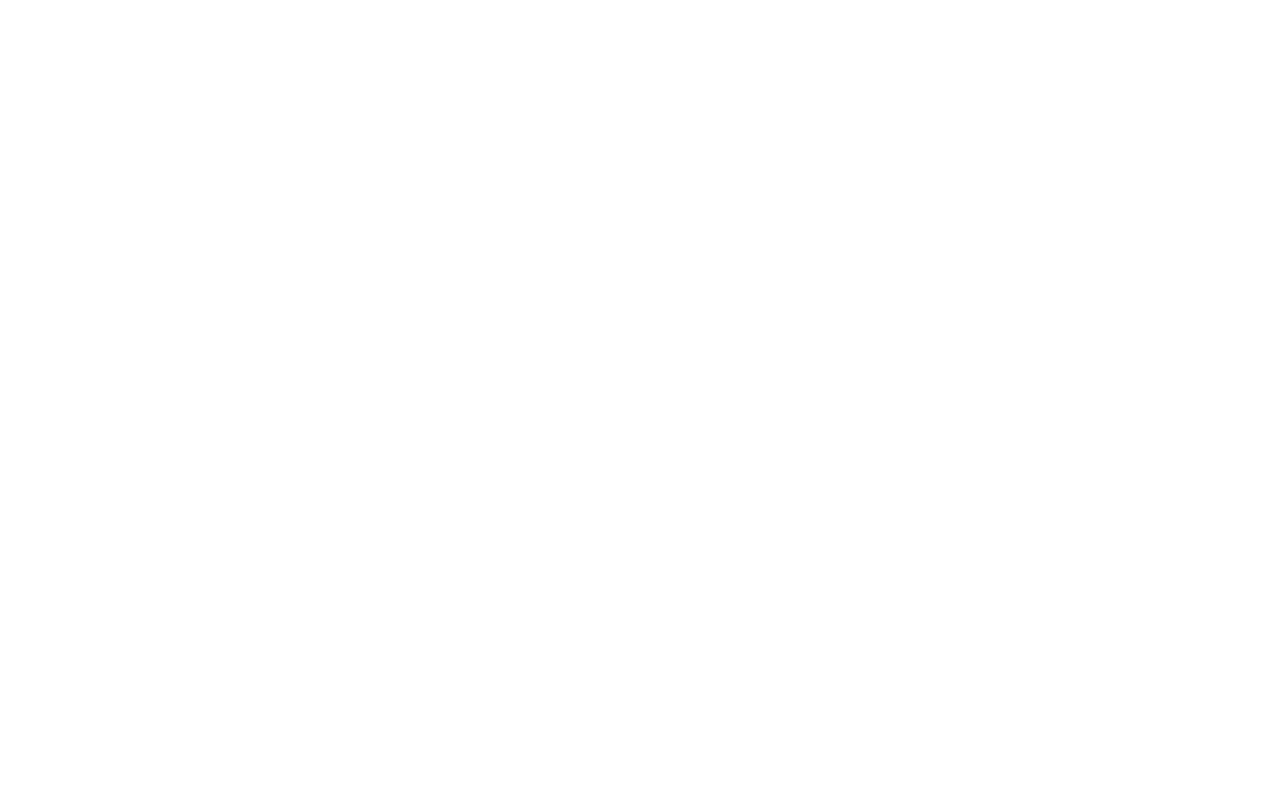
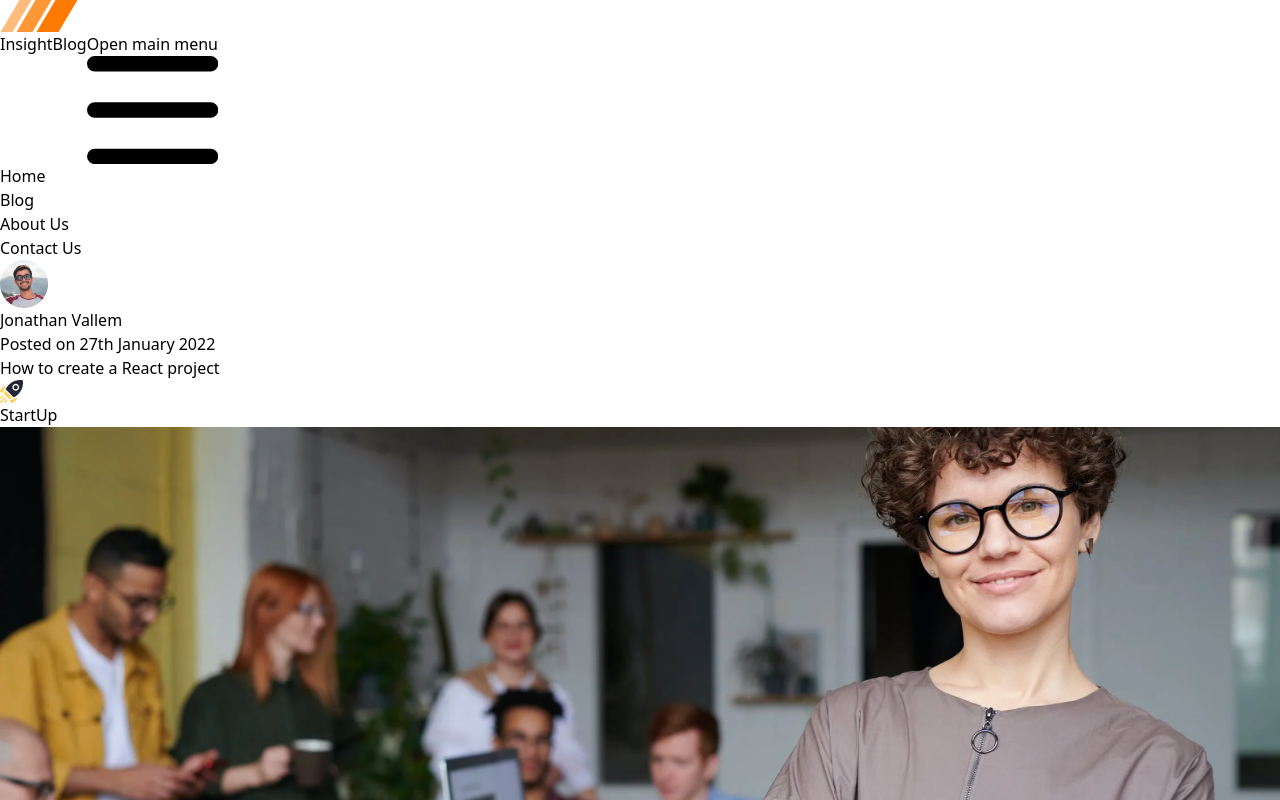
Before and after one commit to AyadAzad/blog-web, a React (Vite) app: page /blog/1/1 in a window 1280 px wide. Before the commit this address had no page. Shown: the top 800 px of the page. Built offline with nearby package versions, Linux system fonts and the light colour scheme.

Commit message:
Made dynamic routing and dynamic posting for the blogs,

```diff
--- a/src/App.tsx
+++ b/src/App.tsx
@@ -9,8 +9,7 @@
 import AlexandraRybinskaya from "./Components/author/AlexandraRybinskaya.tsx";
 import JennyWilson from "./Components/author/JennyWilson.tsx";
 import LeslieAlexander from "./Components/author/LeslieAlexander.tsx";
-import BlogPostStartup from "./Components/BlogPost/BlogPostStartup.tsx";
-import BlogPostBusiness from "./Components/BlogPost/BlogPostBusiness.tsx";
+import BlogContent from "./Components/BlogPost/BlogContent.tsx";
 function App() {
   return (
     <>
@@ -20,11 +19,10 @@
           <Route path="/blog" element={<Blog />}></Route>
           <Route path="/aboutus" element={<AboutUs />}></Route>
           <Route path="/contactus" element={<ContactUs />}></Route>
-          <Route path="/blogPostStartup" element={<BlogPostStartup />}></Route>
-          <Route
-            path="/blogPostBusiness"
-            element={<BlogPostBusiness />}
-          ></Route>
+
+          {/*it's a dynamic routing, no need to change anything here*/}
+          <Route path="/blog/:id/:title" element={<BlogContent />}></Route>
+
           <Route path="/privacyPolice" element={<PrivacyPolice />}></Route>
           <Route path="/contactUs" element={<ContactUs />}></Route>
           <Route path="/aboutUs" element={<AboutUs />}></Route>
--- /dev/null
+++ b/src/Components/BlogPost/BlogContent.tsx
@@ -0,0 +1,54 @@
+import {useParams} from "react-router-dom";
+import PostListData from "../Blogs/PostListData.tsx";
+import NavBar from "../NavBar.tsx";
+import profilePicture from "../../assets/ProfilePicture.png";
+import startap from "../../assets/startap.png";
+import photoOfWomen from "../../assets/photoOfWomen.png";
+import MarkdownFileRenderer from "./MarkdownFileRenderer.tsx";
+import WhatToReadNext from "./WhatToReadNext.tsx";
+import JoinNow from "../homePage/JoinNow.tsx";
+import Footer from "../Footer.tsx";
+const BlogContent = () =>{
+    const { id } = useParams();
+    const selectedPost = PostListData.find((post) => post.id === parseInt(id!, 10));
+
+    if (!selectedPost) {
+        return <div>Blog post not found</div>;
+    }
+    return (
+        <>
+            <NavBar />
+            <div className="md:ml-auto">
+                <div className="pt-20 pl-28 flex flex-row">
+                    <div>
+                        <img src={profilePicture} alt="Profile" />
+                    </div>
+                    <div className="px-5">
+                        <p className="text-2xl font-medium">Jonathan Vallem</p>
+                        <p className="text-slate-500 text-base">
+                            Posted on 27th January 2022
+                        </p>
+                    </div>
+                </div>
+                <p className="pt-5 pb-11 px-28 md:text-6xl text-3xl w-3/4">
+                    {selectedPost.title}
+                </p>
+                <div className="pt-2 pb-11 px-28 flex flex-row">
+                    <img className="w-7" src={startap} alt="Startap" />
+                    <p className="pl-5 text-2xl">{selectedPost.catagory}</p>
+                </div>
+                <div className="flex items-center justify-center">
+                    <img src={photoOfWomen} alt="Photo of Women" />
+                </div>
+                <div className="ml-2 md:ml-80 mt-20 md:w-7/12 pb-20 md:pr-10">
+                    <MarkdownFileRenderer filePath={selectedPost.contentPath} />
+                </div>
+            </div>
+
+            <WhatToReadNext />
+            <JoinNow />
+            <Footer />
+        </>
+    )
+}
+export default BlogContent;
--- a/src/Components/BlogPost/BlogPostBusiness.tsx
+++ /dev/null
@@ -1,45 +0,0 @@
-import NavBar from "../NavBar";
-import profilePicture from "../../assets/ProfilePicture.png";
-import startap from "../../assets/startap.png";
-import photoOfWomen from "../../assets/photoOfWomen.png";
-import Text from "./TextAboutBusiness";
-import WhatToReadNext from "../BlogPost/WhatToReadNext";
-import JoinNow from "../homePage/JoinNow";
-import Footer from "../Footer";
-
-const BlogPostBusiness = () => {
-  return (
-    <>
-      <NavBar />
-      <div className="md:ml-80">
-        <div className="pt-20 flex flex-row">
-          <div>
-            <img src={profilePicture}></img>
-          </div>
-          <div className="px-5">
-            <p className="text-2xl font-medium">Jonathan Vallem</p>
-            <p className="text-slate-500 text-base">
-              Posted on 27th January 2022
-            </p>
-          </div>
-        </div>
-        <p className="pt-5 pb-11 md:text-6xl text-3xl w-3/4">
-          How to open your own business
-        </p>
-        <div className="pt-2 pb-11 flex flex-row">
-          <img className="w-7" src={startap}></img>
-          <p className="pl-5 text-2xl">Startup</p>
-        </div>
-      </div>
-      <div className="flex items-center justify-center">
-        <img src={photoOfWomen}></img>
-      </div>
-      <Text />
-      <WhatToReadNext />
-      <JoinNow />
-      <Footer />
-    </>
-  );
-};
-
-export default BlogPostBusiness;
--- a/src/Components/BlogPost/BlogPostStartup.tsx
+++ /dev/null
@@ -1,45 +0,0 @@
-import NavBar from "../NavBar";
-import profilePicture from "../../assets/ProfilePicture.png";
-import startap from "../../assets/startap.png";
-import photoOfWomen from "../../assets/photoOfWomen.png";
-import Text from "./Text";
-import WhatToReadNext from "./WhatToReadNext";
-import JoinNow from "../homePage/JoinNow";
-import Footer from "../Footer";
-
-const BlogPostStartup = () => {
-  return (
-    <>
-      <NavBar />
-      <div className="md:ml-80">
-        <div className="pt-20 flex flex-row">
-          <div>
-            <img src={profilePicture}></img>
-          </div>
-          <div className="px-5">
-            <p className="text-2xl font-medium">Jonathan Vallem</p>
-            <p className="text-slate-500 text-base">
-              Posted on 27th January 2022
-            </p>
-          </div>
-        </div>
-        <p className="pt-5 pb-11 md:text-6xl text-3xl w-3/4">
-          How to create a React JS project
-        </p>
-        <div className="pt-2 pb-11 flex flex-row">
-          <img className="w-7" src={startap}></img>
-          <p className="pl-5 text-2xl">Startup</p>
-        </div>
-      </div>
-      <div className="flex items-center justify-center">
-        <img src={photoOfWomen}></img>
-      </div>
-      <Text />
-      <WhatToReadNext />
-      <JoinNow />
-      <Footer />
-    </>
-  );
-};
-
-export default BlogPostStartup;
--- a/src/Components/BlogPost/Text.tsx
+++ /dev/null
@@ -1,11 +0,0 @@
-import MarkdownFileRenderer from "./MarkdownFileRenderer.tsx";
-const Text = () => {
-const HowToCreateReactProject = 'src/Components/MarkdownBlogs/HowToCreateReactProject.md'
-  return (
-    <div className="ml-2 md:ml-80 mt-20 md:w-7/12 pb-20 md:pr-10 ">
-  <MarkdownFileRenderer filePath={HowToCreateReactProject}/>
-    </div>
-  );
-};
-
-export default Text;
--- a/src/Components/BlogPost/TextAboutBusiness.tsx
+++ /dev/null
@@ -1,13 +0,0 @@
-import MarkdownFileRenderer from "../BlogPost/MarkdownFileRenderer.tsx";
-
-const Text = () => {
-  const HowToOpenYourOwnBusiness =
-    "src/Components/MarkdownBlogs/HowToOpenYourOwnBusiness.md";
-  return (
-    <div className="ml-2 md:ml-80 mt-20 md:w-7/12 pb-20 md:pr-10 ">
-      <MarkdownFileRenderer filePath={HowToOpenYourOwnBusiness} />
-    </div>
-  );
-};
-
-export default Text;
--- a/src/Components/Blogs/AllPosts.tsx
+++ b/src/Components/Blogs/AllPosts.tsx
@@ -12,12 +12,15 @@
               <div key={post.id} className="gap-5 flex max-md:flex-col max-md:items-stretch max-md:gap-0">
                 <div className="flex flex-col items-stretch w-[44%] max-md:w-full max-md:ml-0">
                   <div className="flex grow flex-col items-stretch max-md:max-w-full max-md:mt-8">
+                   <a href={`/blog/${post.id}/${encodeURIComponent(post.title)}`} >
                     <img
                         loading="lazy"
                         srcSet={post.picture}
                         className="aspect-[1.73] object-contain object-center w-full overflow-hidden max-md:max-w-full max-sm:max-w-full"
                         alt={`Post ${post.id}`}
+
                     />
+                   </a>
                   </div>
                 </div>
 
--- a/src/Components/Blogs/PostListData.tsx
+++ b/src/Components/Blogs/PostListData.tsx
@@ -1,33 +1,26 @@
-import womanLooking from "../../assets/photo-of-woman-looking-at-man-3183173.png";
 import peopleWalking from "../../assets/photo-of-people-walking-on-hallway-3182811.png";
 import womanInfront from "../../assets/two-women-in-front-of-dry-erase-board-1181533.png";
-import peopleHandShake from "../../assets/photo-of-people-doing-handshakes-3183197.png";
 const PostListData = [
-    {id:1, picture:womanInfront, catagory:"StartUp",
-        title:"Design tips for designers that cover everything you need",
+    {
+        id:1,
+        picture:womanInfront,
+        catagory:"StartUp",
+        title:"How to create a React project",
+        // we had this error before, make sure the file path starts with a '/'
+        // otherwise it doesn't work
+        contentPath:"/src/Components/MarkdownBlogs/HowToCreateReactProject.md",
         text:" Duis aute irure dolor in reprehenderit in voluptate velit esse\n" +
             "                cillum dolore eu fugiat nulla pariatur. Excepteur sint occaecat\n" +
             "                cupidatat non proident."},
 
-    {id:2, picture:peopleWalking, catagory:"StartUp",
-        title:"Design tips for designers that cover everything you need",
+    {
+        id:2,
+        picture:peopleWalking,
+        catagory:"Bussiness",
+        title:"How to run your own bussiness",
+        contentPath:'/src/Components/MarkdownBlogs/HowToOpenYourOwnBusiness.md',
         text:" Duis aute irure dolor in reprehenderit in voluptate velit esse\n" +
             "                cillum dolore eu fugiat nulla pariatur. Excepteur sint occaecat\n" +
             "                cupidatat non proident."},
-
-    {id:3, picture:womanLooking, catagory:"StartUp",
-        title:"Design tips for designers that cover everything you need",
-        text:" Duis aute irure dolor in reprehenderit in voluptate velit esse\n" +
-            "                cillum dolore eu fugiat nulla pariatur. Excepteur sint occaecat\n" +
-            "                cupidatat non proident."},
-
-    {id:4, picture:peopleHandShake, catagory:"StartUp",
-        title:"Design tips for designers that cover everything you need",
-        text:" Duis aute irure dolor in reprehenderit in voluptate velit esse\n" +
-            "                cillum dolore eu fugiat nulla pariatur. Excepteur sint occaecat\n" +
-            "                cupidatat non proident."}
-
-
-
 ]
 export default PostListData
```
